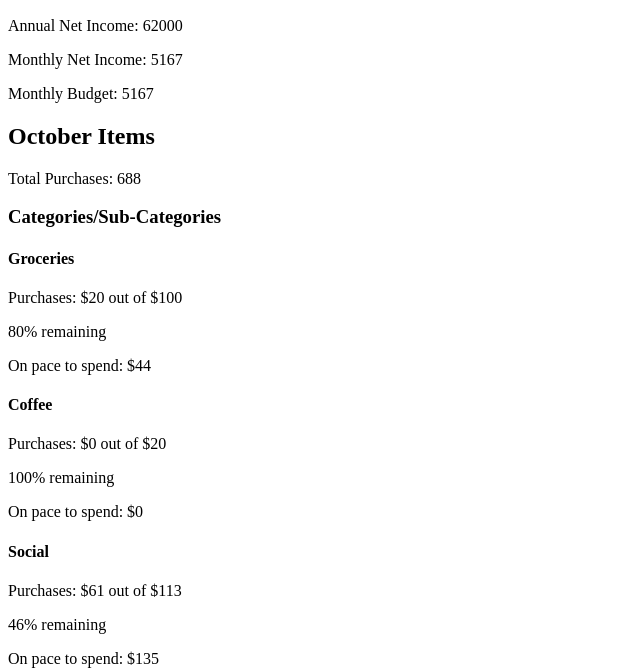
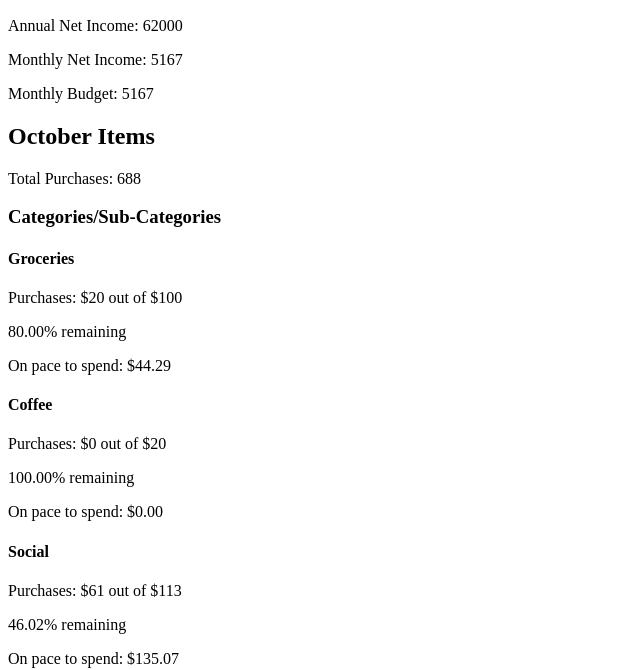
Before and after one commit to cameron-yee/callandor, a Gatsby site: page / in a window 1280 px wide. Shown: the part 137-807 px from the top of the page, without its empty margins (0-640 px from the left). Built offline with nearby package versions, Linux system fonts and the light colour scheme; Gatsby itself is replaced by a stand-in of ours.

Commit message:
Add Pace and Remaining components

```diff
--- /dev/null
+++ b/src/components/pace.tsx
@@ -0,0 +1,28 @@
+import React, { useState } from 'react'
+import { useMonthlyPurchases } from '../hooks'
+
+type RemainingProps = {
+  filter: string,
+  filterType: 'category' | 'subCategory'
+}
+
+const Pace = ({
+  filter,
+  filterType,
+}: RemainingProps) => {
+  const date: Date = new Date()
+  const fullYear: number = date.getFullYear()
+
+  const currentDay: number = date.getDate()
+  const currentMonth: number = date.getMonth()
+
+  const daysInMonth: number = new Date(fullYear, currentMonth + 1, 0).getDate()
+
+  const totalMonthlyPurchases: number = useMonthlyPurchases({month: currentMonth+ 1, year: fullYear, filter: filter, filterType: filterType})
+
+  return (
+    <p>On pace to spend: ${(totalMonthlyPurchases / currentDay * daysInMonth).toFixed(2)}</p>
+  )
+}
+
+export default Pace
--- /dev/null
+++ b/src/components/remaining.tsx
@@ -0,0 +1,26 @@
+import React, { useState } from 'react'
+import { useBudget, useMonthlyPurchases } from '../hooks'
+
+type RemainingProps = {
+  filter: string,
+  filterType: 'category' | 'subCategory'
+  month: number,
+  year: number
+}
+
+const Remaining = ({
+  filter,
+  filterType,
+  month,
+  year
+}: RemainingProps) => {
+
+  const totalBudget: number = useBudget({filter: filter, filterType: filterType})
+  const totalMonthlyPurchases: number = useMonthlyPurchases({month:month, year: year, filter: filter, filterType: filterType})
+
+  return (
+    <p>{(100 - totalMonthlyPurchases / totalBudget * 100).toFixed(2)}% remaining</p>
+  )
+}
+
+export default Remaining
--- a/src/pages/index.tsx
+++ b/src/pages/index.tsx
@@ -4,6 +4,8 @@ import { MONTHS, YEARS } from '../constants'
 
 import { useAnnualNetIncome, useBudget, useMonthlyPurchases } from '../hooks'
 
+import Pace from '../components/pace'
+import Remaining from '../components/remaining'
 import Select from '../components/select'
 import YearLook from '../components/year-look'
 
@@ -75,22 +77,26 @@ const Index = () => {
         <div>
           <h4>Groceries</h4>
           <p>Purchases: ${totalMonthlyGroceriesPurchases} out of ${totalGroceriesBudget}</p>
-          <p>{roundTwo(100 - totalMonthlyGroceriesPurchases / totalGroceriesBudget * 100)}% remaining</p>
-          {/*<Remaining filter='groceries' filterType='foodDrink' />*/}
-          <p>On pace to spend: ${roundTwo(totalMonthlyGroceriesPurchases / currentDay * daysInMonth)}</p>
-          {/*<Pace filter='groceries' filterType='foodDrink' />*/}
+          <Remaining filter='groceries' filterType='subCategory' month={selectedMonth + 1} year={selectedYear + 2020} />
+          {currentMonth === selectedMonth &&
+            <Pace filter='groceries' filterType='subCategory'/>
+          }
         </div>
         <div>
           <h4>Coffee</h4>
           <p>Purchases: ${totalMonthlyCoffeePurchases} out of ${totalCoffeeBudget}</p>
-          <p>{roundTwo(100 - totalMonthlyCoffeePurchases / totalCoffeeBudget * 100)}% remaining</p>
-          <p>On pace to spend: ${roundTwo(totalMonthlyCoffeePurchases / currentDay * daysInMonth)}</p>
+          <Remaining filter='coffee' filterType='subCategory' month={selectedMonth + 1} year={selectedYear + 2020} />
+          {currentMonth === selectedMonth &&
+            <Pace filter='coffee' filterType='subCategory'/>
+          }
         </div>
         <div>
           <h4>Social</h4>
           <p>Purchases: ${totalMonthlySocialPurchases} out of ${totalSocialBudget}</p>
-          <p>{roundTwo(100 - totalMonthlySocialPurchases / totalSocialBudget * 100)}% remaining</p>
-          <p>On pace to spend: ${roundTwo(totalMonthlySocialPurchases / currentDay * daysInMonth)}</p>
+          <Remaining filter='social' filterType='category' month={selectedMonth + 1} year={selectedYear + 2020} />
+          {currentMonth === selectedMonth &&
+            <Pace filter='social' filterType='category'/>
+          }
         </div>
       </div>
 
```
